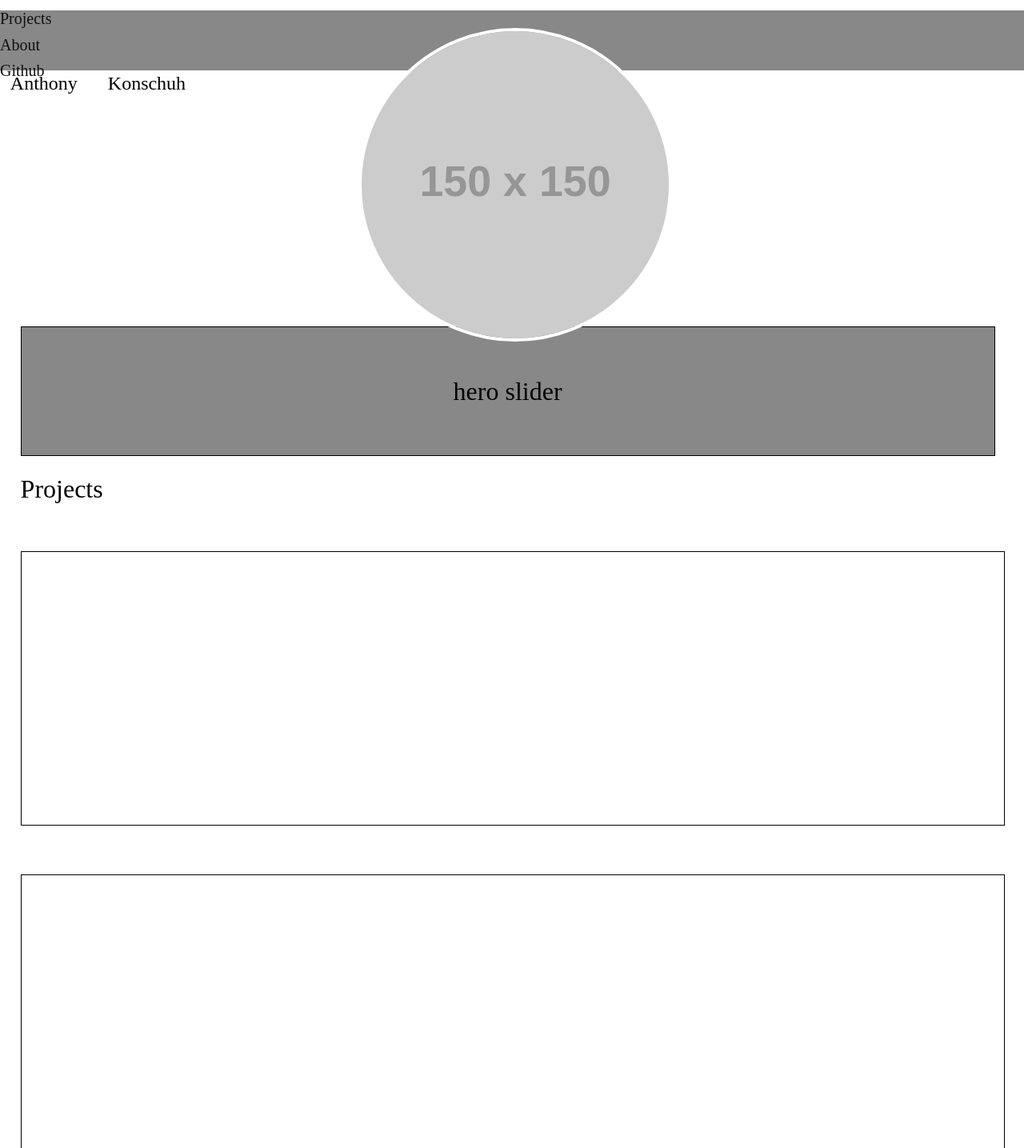
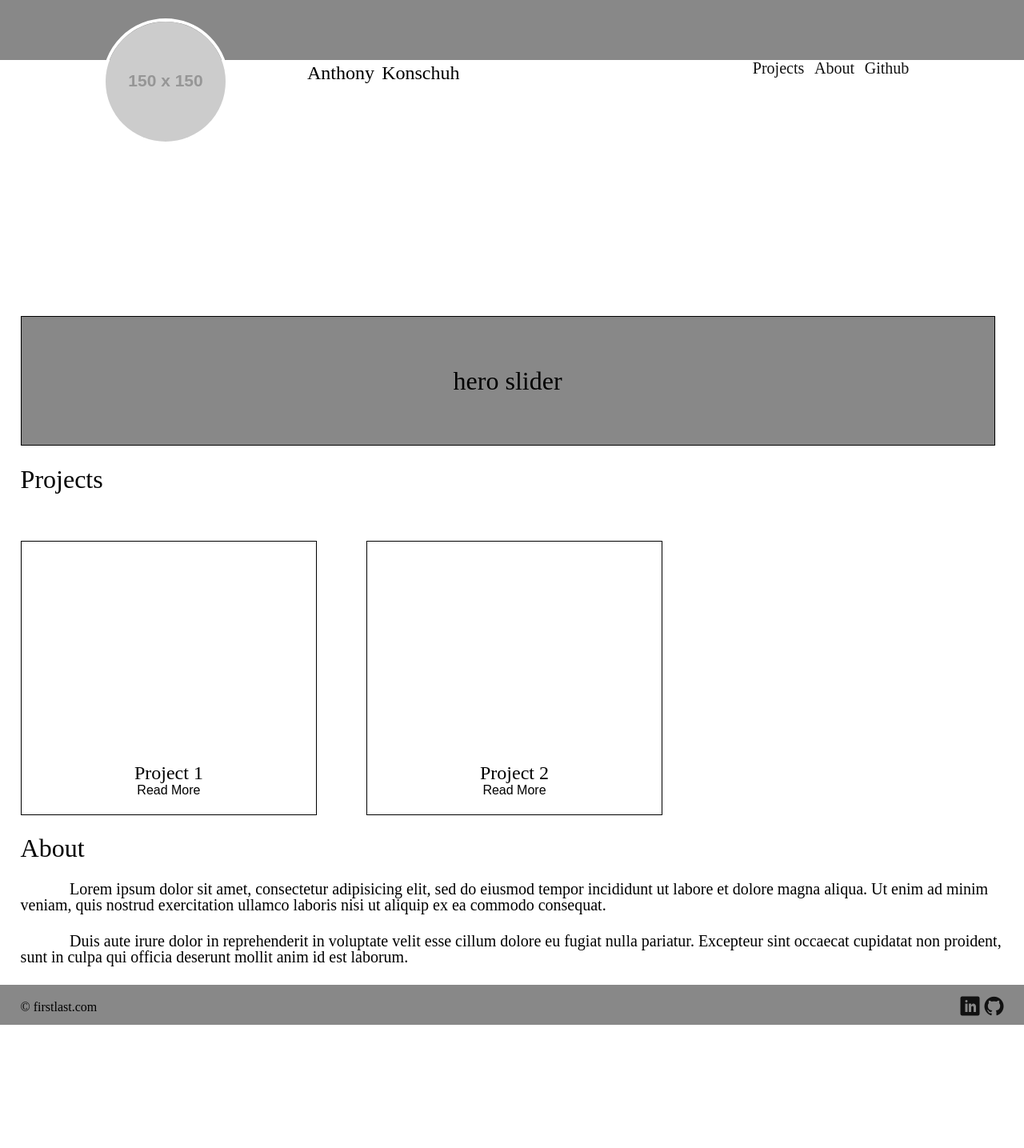
Before and after one commit to brainspork/portfolio, a plain HTML site: page index.html in a window 1280 px wide. Shown: the top 1435 px of the page at 80% size. After the commit the page ends 1281 px from the top, so only its background shows below. Drawn offline with Linux system fonts and the light colour scheme; placeholder pictures from the web are drawn by us; files whose address does not match are found by name.

Commit message:
adds rough desktop layout

```diff
--- a/styles/style.css
+++ b/styles/style.css
@@ -20,10 +20,6 @@ header{
 
 nav:hover ul{
   display: inline-block;
-  position: absolute;
-  top: 100%;
-  right: 2%;
-  text-align: right;
 }
 
 .profile{
@@ -50,6 +46,10 @@ header h1 span{
 
 header ul{
   display: none;
+  position: absolute;
+  top: 100%;
+  right: 2%;
+  text-align: right;
 }
 
 header li{
@@ -167,11 +167,45 @@ footer div{
     display:none;
   }
 
+  .profile{
+    left:10%;
+    max-width: 150px;
+  }
+
   nav ul{
     display: block;
+    width: 25%;
   }
 
-  nav:hover ul{
-    z-index: -9999999;
+  nav ul li{
+    display: inline-block;
+    float: left;
+    margin:0 2%;
+  }
+
+  header h1{
+    width:25%;
+    top: 105%;
+    left: 30%;
+    font-size: 1.5em;
+  }
+
+  header h1 span{
+    margin-left:1%;
+  }
+
+  .project-container{
+    width:30%;
+    margin-right: 5%;
+  }
+
+  .project-lable h4{
+    margin-top: 75%;
+  }
+
+  .about p{
+    margin-top:2%;
+    font-size:1.25em;
+    text-indent:5%;
   }
 }
```
